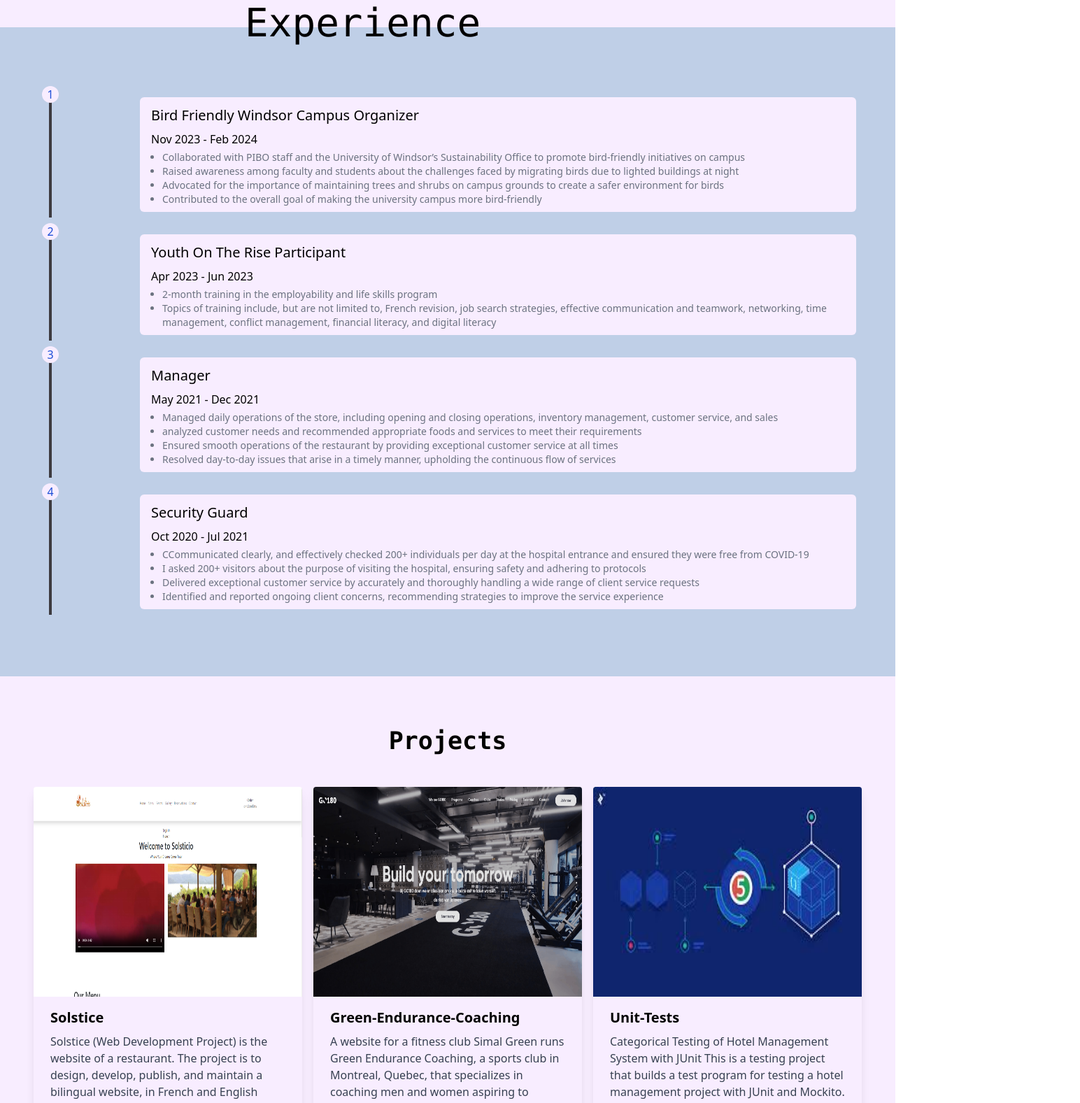
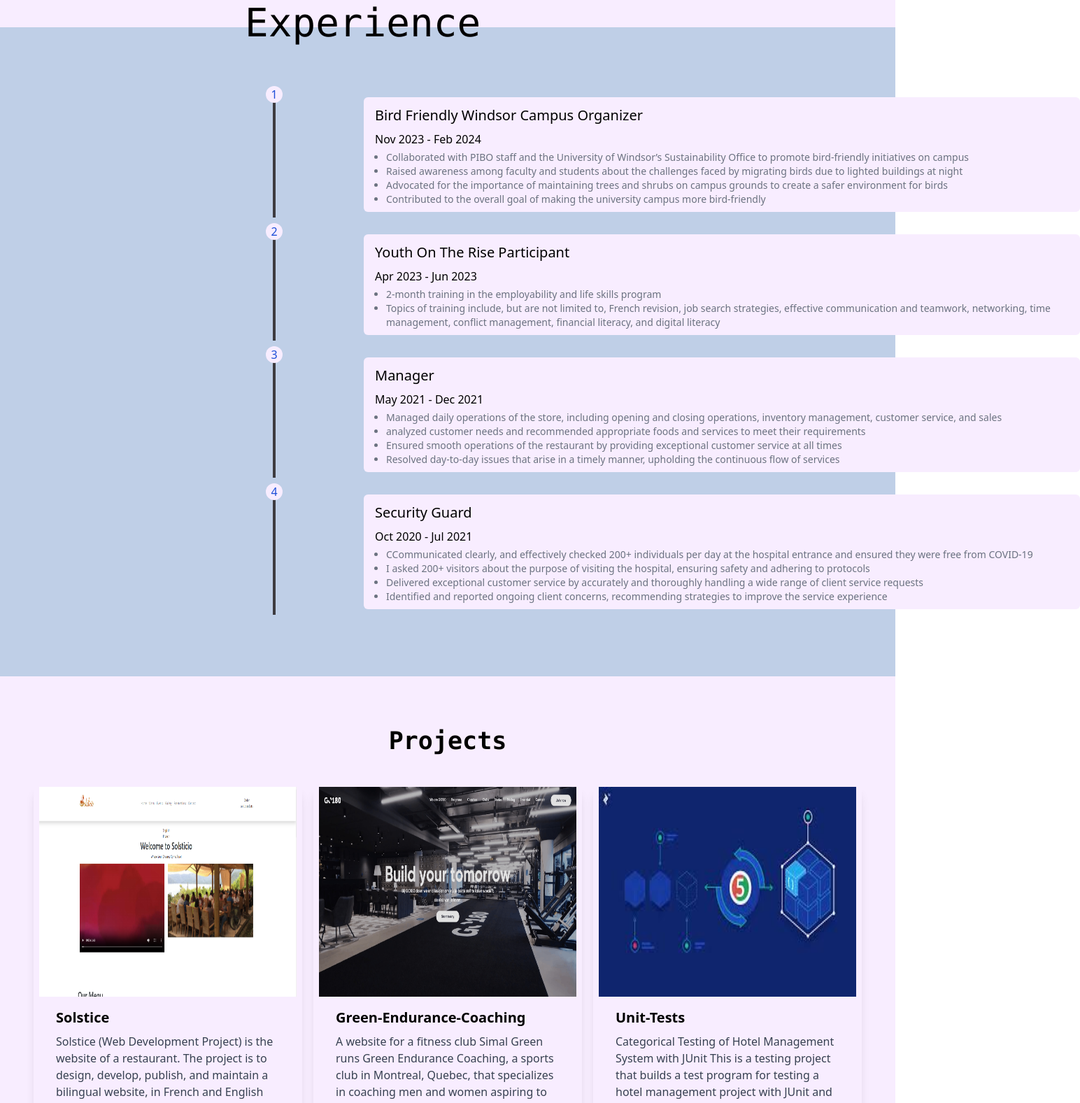
Before and after one commit to hkshakib/innovatesphere, a React (Create React App) app: page / in a window 1280 px wide. Shown: the part 3080-4657 px from the top of the page at 70% size, 1544 px wide, since content can reach past the window. Built offline with nearby package versions, Linux system fonts and the light colour scheme.

Commit message:
fix: expereince large screen responsive

```diff
--- a/src/components/ProjectCard.jsx
+++ b/src/components/ProjectCard.jsx
@@ -9,7 +9,7 @@ const ProjectCard = ({
   liveLink,
 }) => {
   return (
-    <div className="max-w-sm rounded overflow-hidden shadow-lg transition duration-300 ease-in-out transform hover:scale-105">
+    <div className="pl-2 pr-2 max-w-sm rounded overflow-hidden shadow-lg transition duration-300 ease-in-out transform hover:scale-105">
       <img className="w-full h-[300px] fit-contain" src={image} alt={title} />
       <div className="px-6 py-4">
         <div className="font-bold text-xl mb-2">{title}</div>
--- a/src/pages/Experiences.jsx
+++ b/src/pages/Experiences.jsx
@@ -8,7 +8,7 @@ const Experiences = () => {
         <h1 className="text-[35px] lg:text-[56px] font-mono">Experience</h1>
       </div>
       <div className="flex flex-col flex-1">
-        <div className="max-w-7xl mx-auto md:w-full grid grid-cols-6 lg:grid-cols-5 lg:relative bottom-20 right-14 pb-4">
+        <div className="max-w-7xl mx-auto xl:mx-[320px] md:w-full grid grid-cols-6 lg:grid-cols-5 lg:relative bottom-20 right-14 pb-4">
           <div className="relative col-span-1 w-full h-full flex justify-center">
             <div className="h-full w-1 bg-[#3D3B40] mt-2"></div>
             <div className="absolute w-6 h-6 rounded-full bg-[#F8EDFF] z-1 text-blue-700 text-center">
@@ -54,7 +54,7 @@ const Experiences = () => {
             </div>
           </motion.div>
         </div>
-        <div className="max-w-7xl mx-auto md:w-full grid grid-cols-6 lg:grid-cols-5 lg:relative bottom-20 right-14 pb-4">
+        <div className="max-w-7xl mx-auto xl:mx-[320px] md:w-full grid grid-cols-6 lg:grid-cols-5 lg:relative bottom-20 right-14 pb-4">
           <div className="relative col-span-1 w-full h-full flex justify-center">
             <div className="h-full w-1 bg-[#3D3B40] mt-2"></div>
             <div className="absolute w-6 h-6 rounded-full bg-[#F8EDFF] z-1 text-blue-700 text-center">
@@ -92,7 +92,7 @@ const Experiences = () => {
             </div>
           </motion.div>
         </div>
-        <div className="max-w-7xl mx-auto md:w-full grid grid-cols-6 lg:grid-cols-5 lg:relative bottom-20 right-14 pb-4">
+        <div className="max-w-7xl mx-auto xl:mx-[320px] md:w-full grid grid-cols-6 lg:grid-cols-5 lg:relative bottom-20 right-14 pb-4">
           <div className="relative col-span-1 w-full h-full flex justify-center">
             <div className="h-full w-1 bg-[#3D3B40] mt-2"></div>
             <div className="absolute w-6 h-6 rounded-full bg-[#F8EDFF] z-1 text-blue-700 text-center">
@@ -135,7 +135,7 @@ const Experiences = () => {
             </div>
           </motion.div>
         </div>
-        <div className="max-w-7xl mx-auto md:w-full grid grid-cols-6 lg:grid-cols-5 lg:relative bottom-20 right-14 pb-4">
+        <div className="max-w-7xl mx-auto xl:mx-[320px] md:w-full grid grid-cols-6 lg:grid-cols-5 lg:relative bottom-20 right-14 pb-4">
           <div className="relative col-span-1 w-full h-full flex justify-center">
             <div className="h-full w-1 bg-[#3D3B40] mt-2"></div>
             <div className="absolute w-6 h-6 rounded-full bg-[#F8EDFF] z-1 text-blue-700 text-center">
```
